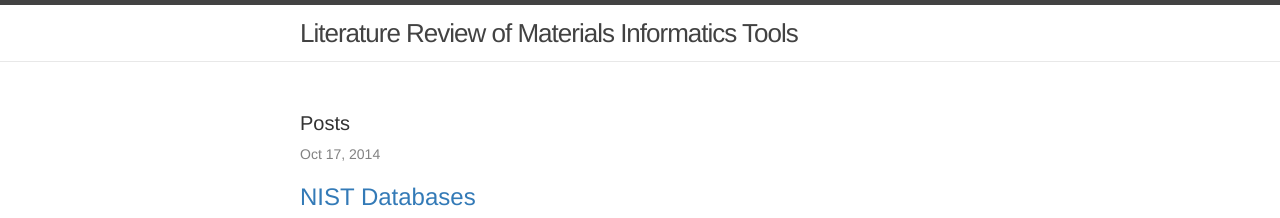
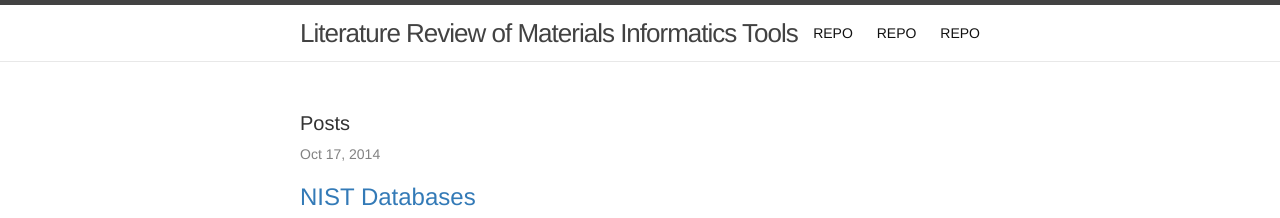
Before and after one commit to jallen30gt/material-hammers, a Jekyll site: the page built from index.html, in a window 1280 px wide. Shown: the top 218 px of the page. Built offline with Jekyll 4.4.1, drawn with Linux system fonts in a browser that asks for light colours; nearby versions of some CDN libraries.

Commit message:
Update header.html

```diff
--- a/_includes/header.html
+++ b/_includes/header.html
@@ -18,6 +18,7 @@
           {% if page.title %}
           <a class="page-link" href="{{ page.url | prepend: site.baseurl }}">{{ page.title }}</a>
           {% endif %}
+          <a class="page-link" href="https://github.com/Materials-Informatics-Lab/material-hammers">REPO</a>
         {% endfor %}
       </div>
     </nav>
```
